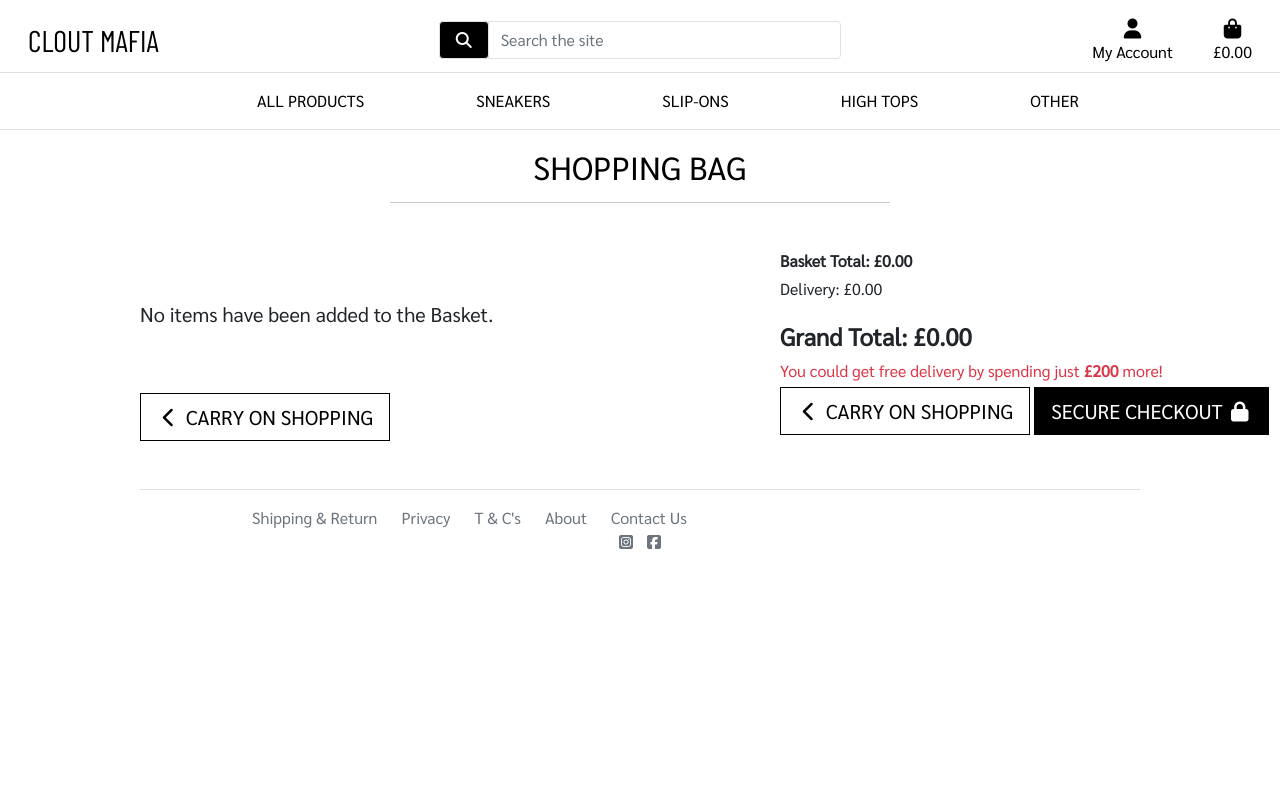
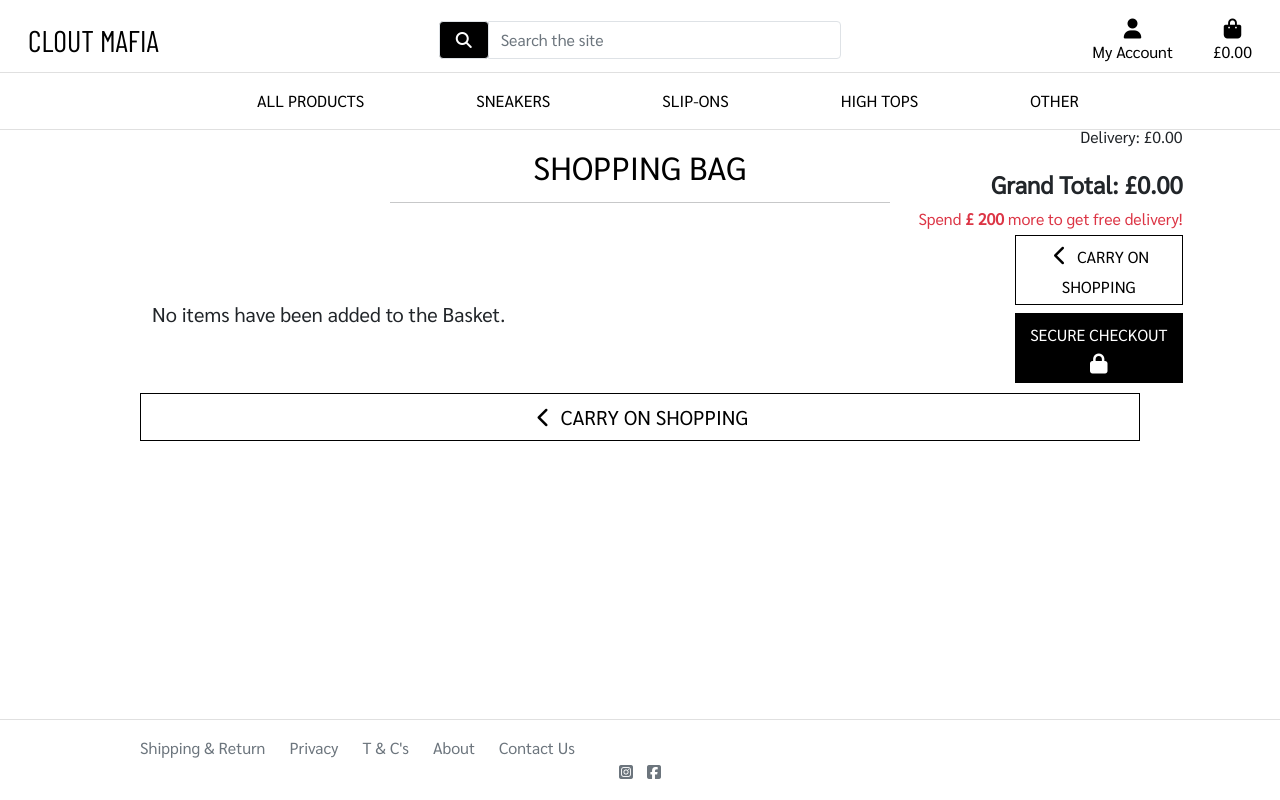
Before and after one commit to adnanmuhtadi/milestone-project-4, a Django app: page /basket/ in a window 1280 px wide. Run offline with Django 3.2, Linux system fonts and the light colour scheme; some libraries are stand-ins or nearby versions.

Commit message:
Mod - amended styling for the basket page
amended styling in the basket and all product page

```diff
--- a/basket/templates/basket/basket.html
+++ b/basket/templates/basket/basket.html
@@ -17,22 +17,55 @@
     <div class="row">
         <div class="col text-center mt-lg-5 mt-md-2">
             <h2 class="logo-font">Shopping Bag</h2>
-            <hr class="w-50 mb-5 mx-auto">
+            <hr class="w-50 mb-3 mb-md-5 mx-auto">
         </div>
-
-
-        <div class="row">
-            <div class="col-6">
-                <!-- if something is in the basket, the table of contents will display it here -->
-                {% if basket_products %}
-                <div class="table-responsive rounded">
+        <div class="row mx-auto">
+            <!-- if something is in the basket, the table of contents will display it here -->
+            {% if basket_products %}
+            <div class="d-block d-md-none">
+                <div class="row text-center">
+                    <div class="col">
+                        {% include "basket/basket-total.html" %}
+                    </div>
+                </div>
+                <div class="row">
+                    <div class="col">
+                        {% include "basket/checkout-buttons.html" %}
+                        <p class="text-center text-muted mb-5">Basket summary below</p>
+                    </div>
+                </div>
+                {% for item in basket_products %}
+                <div class="row text-center">
+                    <div class="col-12 col-sm-6 mb-2">
+                        {% include "basket/product-image.html" %}
+                    </div>
+                    <div class="col-12 col-sm-6 mb-2">
+                        {% include "basket/product-info.html" %}
+                    </div>
+                    <div class="col-12 col-sm-6 mb-2">
+                        {% include "basket/product-size.html" %}
+                    </div>
+                    <div class="col-12 col-sm-6 order-sm-last">
+                        <p class="my-0">£ {{ item.product.price }}</p>
+                        <a class="remove-item text-danger float-right"
+                            id="remove_{{ item.item_id }}"><small>Remove</small></a>
+                    </div>
+                </div>
+                <div class="row">
+                    <div class="col">
+                        <hr>
+                    </div>
+                </div>
+                {% endfor %}
+            </div>
+            <div class="col-8 col-lg-8 ">
+                <div class="table-responsive rounded d-none d-md-block">
                     <table class="table table-sm table-borderless">
                         <thead class="text-black">
                             <tr>
                                 <th scope="col">Product Info</th>
                                 <th scope="col"></th>
-                                <th scope="col">Price</th>
-                                <th scope="col">Qty</th>
+                                <th scope="col"></th>
                                 <th scope="col">Subtotal</th>
                             </tr>
                         </thead>
@@ -40,23 +73,18 @@
                         {% for item in basket_products %}
                         <tr>
                             <td class="p-3 w-25">
-                                <img class="img-fluid rounded" src="{{ item.product.image.url }}">
+                                {% include "basket/product-image.html" %}
                             </td>
                             <td class="py-3">
-                                <p class="my-0"><strong>{{ item.product.name }}</strong></p>
-                                <p class="my-0 small text-muted">SKU: {{ item.product.sku|upper }}</p>
-                            </td>
-                            <td class="py-3">
-                                <p class="my-0">£{{ item.product.price }}</p>
+                                {% include "basket/product-info.html" %}
                             </td>
                             <td class="py-3 w-25">
-                                <p class="my-0">{{ item.quantity }}</p>
-                                <!--  Anchor to remove the item  -->
+                                {% include "basket/product-size.html" %}
+                            </td>
+                            <td class="py-3 checkout_price">
+                                <p class="my-0">£ {{ item.product.price }}</p>
                                 <a class="remove-item text-danger float-right"
                                     id="remove_{{ item.item_id }}"><small>Remove</small></a>
-                            </td>
-                            <td class="py-3">
-                                <p class="my-0">£{{ item.product.price }}</p>
                             </td>
                         </tr>
                         {% endfor %}
@@ -74,33 +102,13 @@
                 </a>
                 {% endif %}
             </div>
-            <div class="offset-6 col-6 justify-content-end position-fixed">
-                <!-- To display the financial break down summary of the Total, the delivery price and the grand total  -->
-                <h6><strong>Basket Total: £{{ total|floatformat:2 }}</strong></h6>
-                <h6>Delivery: £{{ delivery|floatformat:2 }}</h6>
-                <h4 class="mt-4"><strong>Grand Total: £{{ grand_price|floatformat:2 }}</strong></h4>
-                {% if free_delivery_message > 0 %}
-                <p class="mb-1 text-danger">
-                    You could get free delivery by spending just
-                    <strong>£{{ free_delivery_message }}</strong> more!
-                </p>
-                {% endif %}
-
+            <div
+                class="offset-lg-6 col-6 offset-md-7 col-md-4 justify-content-end position-fixed text-end d-none d-md-block">
+                {% include "basket/basket-total.html" %}
                 <tr>
                     <!-- To take the user back to the all products page or to take them to the checkout page -->
-                    <td colspan="5" class="text-end">
-                        <a href="{% url 'products' %}" class="btn btn-outline-black rounded-0 btn-lg">
-                            <span class="icon">
-                                <i class="fas fa-chevron-left"></i>
-                            </span>
-                            <span class="text-uppercase">Carry on Shopping</span>
-                        </a>
-                        <a href="" class="btn btn-black rounded-0 btn-lg">
-                            <span class="text-uppercase">Secure Checkout</span>
-                            <span class="icon">
-                                <i class="fas fa-lock"></i>
-                            </span>
-                        </a>
+                    <td colspan="12" class="text-end">
+                        {% include "basket/checkout-buttons.html" %}
                     </td>
                 </tr>
             </div>
--- a/static/css/base.css
+++ b/static/css/base.css
@@ -5,6 +5,13 @@ html {
 body {
   font-family: 'Sarabun', sans-serif;
   height: calc(100vh - 400px);
+  display: flex;
+  min-height: 100vh;
+  flex-direction: column;
+}
+
+main {
+  flex: 1 0 auto;
 }
 
 .vr {
@@ -56,6 +63,9 @@ footer {
   padding-top: 1rem;
   padding-bottom: 1rem;
   text-align: center;
+  left: 0;
+  bottom: 0;
+  width: 100%;
 }
 
 /* from Bulma */
@@ -151,6 +161,10 @@ a.category-badge>span.badge:hover {
   overflow-y: auto;
 }
 
+.checkout_price {
+  width: 80px;
+}
+
 /* -------------------------------- Media Queries */
 
 /* Slightly larger container on xl screens */
--- a/templates/base.html
+++ b/templates/base.html
@@ -157,8 +157,10 @@
     {% block page_header %}
     {% endblock %}
 
-    {% block content %}
-    {% endblock %}
+    <main>
+        {% block content %}
+        {% endblock %}
+    </main>
 
     <!-- footer placeholder -->
     <footer class="text-muted">
```
Also changed, not shown: products/templates/products/products.html (+4 -5 lines).
